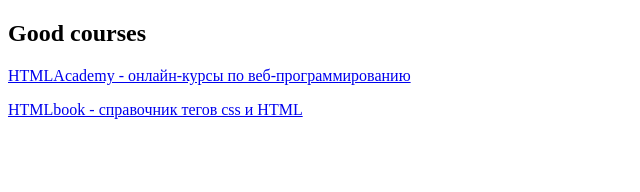
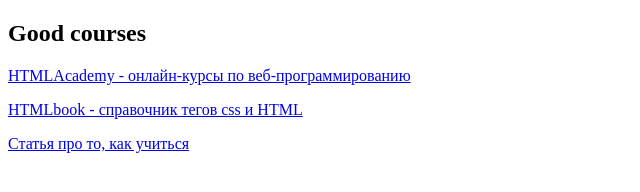
Before and after one commit to LenaMenh/lenamenh.github.io, a plain HTML site: page index.html in a window 1280 px wide. Shown: the whole page, without its empty margins (0-640 px from the left). Drawn offline with Linux system fonts and the light colour scheme.

Commit message:
и маленькая статья

```diff
--- a/index.html
+++ b/index.html
@@ -8,5 +8,7 @@
 	<h2>Good courses</h2>
 	<p><a href="https://htmlacademy.ru/">HTMLAcademy - онлайн-курсы по веб-программированию</a></p>
 	<p><a href="http://htmlbook.ru/">HTMLbook - справочник тегов css и HTML</a></p>
+
+	<p><a href="https://htmlacademy.ru/blog/career/everything/learning-path">Статья про то, как учиться</a></p>
 </body>
 </html>
```
